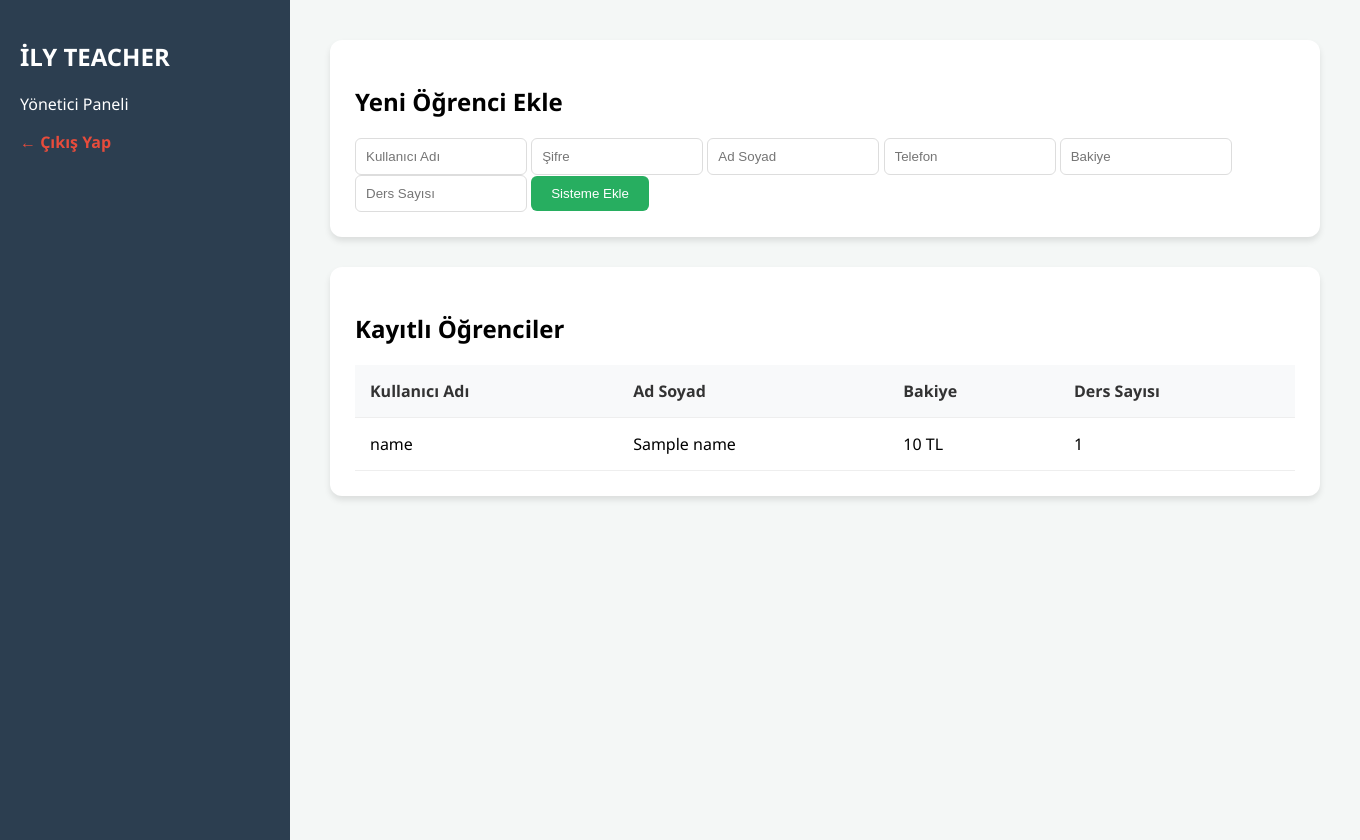
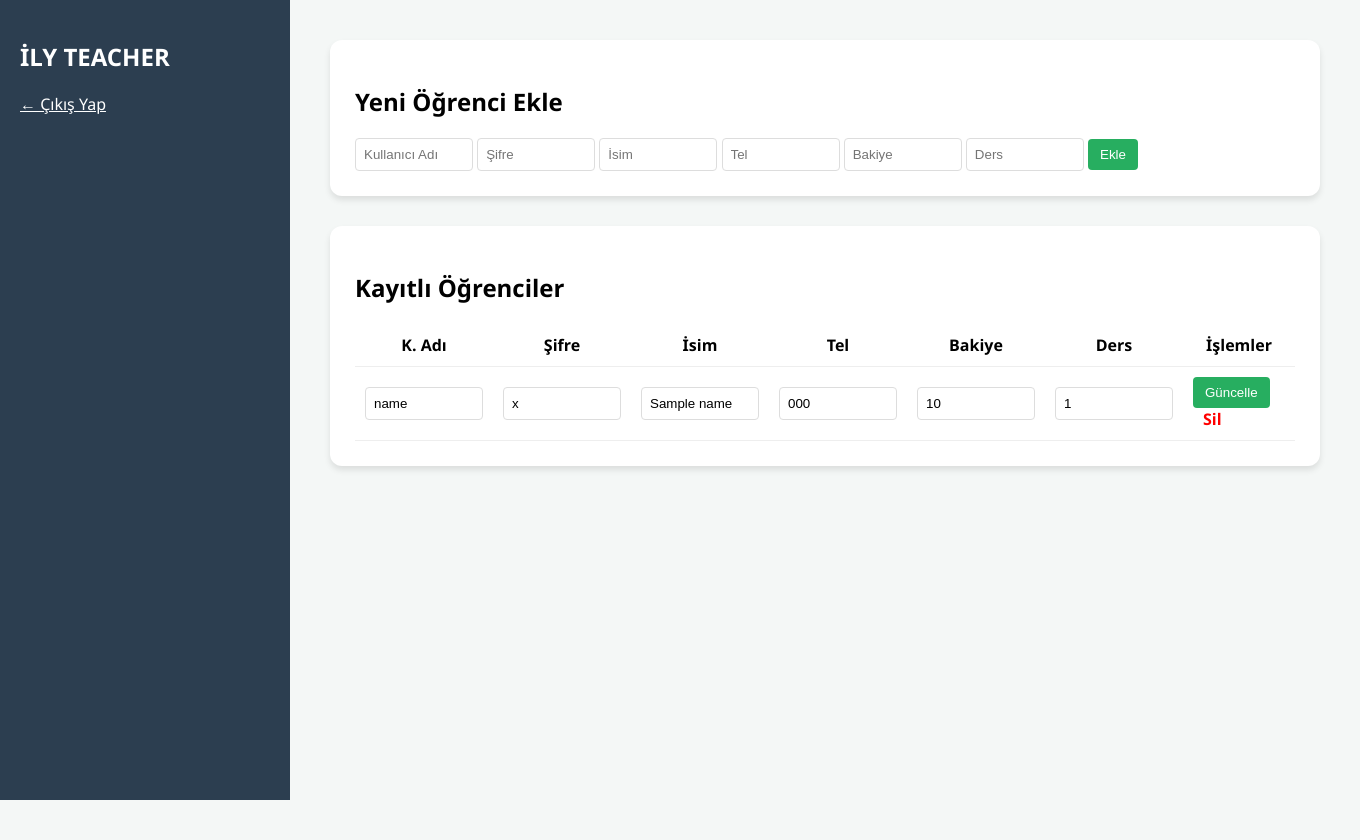
Before and after one commit to sintuvez31-web/ders-site, a Flask app: page /admin in a window 1360 px wide. After the commit the page ends 800 px from the top, so only its background shows below. Run offline with Flask 3, Linux system fonts and the light colour scheme; the visitor is signed in with stand-in values (Sample User, id 1); a database or web service that is not in the repository returns one stand-in record (values such as "Sample title"); data that the repository does not hold is empty.

Commit message:
Update admin.html

```diff
--- a/templates/admin.html
+++ b/templates/admin.html
@@ -2,66 +2,59 @@
 <html lang="tr">
 <head>
     <meta charset="UTF-8">
-    <meta name="viewport" content="width=device-width, initial-scale=1.0">
-    <title>İLY TEACHER Admin</title>
+    <title>İLY TEACHER - Yönetim Paneli</title>
     <style>
         body { font-family: 'Segoe UI', sans-serif; background: #f4f7f6; margin: 0; display: flex; }
-        .sidebar { width: 250px; background: #2c3e50; color: white; height: 100vh; padding: 20px; }
-        .main-content { flex: 1; padding: 40px; }
+        .sidebar { width: 250px; background: #2c3e50; color: white; height: 100vh; padding: 20px; position: fixed; }
+        .main-content { margin-left: 290px; padding: 40px; width: calc(100% - 290px); }
         .card { background: white; padding: 25px; border-radius: 12px; box-shadow: 0 4px 6px rgba(0,0,0,0.1); margin-bottom: 30px; }
-
-        input { padding: 10px; border: 1px solid #ddd; border-radius: 6px; width: 150px; }
-        button { padding: 10px 20px; background: #27ae60; color: white; border: none; border-radius: 6px; cursor: pointer; }
-
-        table { width: 100%; border-collapse: collapse; margin-top: 20px; }
-        th, td { padding: 15px; text-align: left; border-bottom: 1px solid #eee; }
-        th { background: #f8f9fa; color: #333; }
-
-        .logout-btn { color: #e74c3c; text-decoration: none; font-weight: bold; }
+        input { padding: 8px; border: 1px solid #ddd; border-radius: 4px; width: 100px; }
+        button { padding: 8px 12px; background: #27ae60; color: white; border: none; border-radius: 4px; cursor: pointer; }
+        table { width: 100%; border-collapse: collapse; }
+        th, td { padding: 10px; border-bottom: 1px solid #eee; }
+        .delete-btn { color: red; text-decoration: none; font-weight: bold; margin-left: 10px; }
     </style>
 </head>
 <body>
-
 <div class="sidebar">
     <h2>İLY TEACHER</h2>
-    <p>Yönetici Paneli</p>
-    <a href="/logout" class="logout-btn">← Çıkış Yap</a>
+    <a href="/logout" style="color:white;">← Çıkış Yap</a>
 </div>
-
 <div class="main-content">
     <div class="card">
         <h2>Yeni Öğrenci Ekle</h2>
         <form action="/add_student" method="POST">
             <input type="text" name="username" placeholder="Kullanıcı Adı" required>
             <input type="password" name="password" placeholder="Şifre" required>
-            <input type="text" name="name" placeholder="Ad Soyad" required>
-            <input type="text" name="phone" placeholder="Telefon">
-            <input type="number" name="balance" placeholder="Bakiye">
-            <input type="number" name="total_lessons" placeholder="Ders Sayısı">
-            <button type="submit">Sisteme Ekle</button>
+            <input type="text" name="name" placeholder="İsim" required>
+            <input type="text" name="phone" placeholder="Tel">
+            <input type="text" name="balance" placeholder="Bakiye">
+            <input type="text" name="total_lessons" placeholder="Ders">
+            <button type="submit">Ekle</button>
         </form>
     </div>
-
     <div class="card">
         <h2>Kayıtlı Öğrenciler</h2>
         <table>
-            <tr>
-                <th>Kullanıcı Adı</th>
-                <th>Ad Soyad</th>
-                <th>Bakiye</th>
-                <th>Ders Sayısı</th>
-            </tr>
+            <tr><th>K. Adı</th><th>Şifre</th><th>İsim</th><th>Tel</th><th>Bakiye</th><th>Ders</th><th>İşlemler</th></tr>
             {% for user, data in students.items() %}
-            <tr>
-                <td>{{ user }}</td>
-                <td>{{ data.name }}</td>
-                <td>{{ data.balance }} TL</td>
-                <td>{{ data.total_lessons }}</td>
-            </tr>
+            <form action="/update_student" method="POST">
+                <tr>
+                    <td><input type="text" name="username" value="{{ user }}" readonly></td>
+                    <td><input type="text" name="password" value="{{ data.password }}"></td>
+                    <td><input type="text" name="name" value="{{ data.name }}"></td>
+                    <td><input type="text" name="phone" value="{{ data.phone }}"></td>
+                    <td><input type="text" name="balance" value="{{ data.balance }}"></td>
+                    <td><input type="text" name="total_lessons" value="{{ data.total_lessons }}"></td>
+                    <td>
+                        <button type="submit">Güncelle</button>
+                        <a href="/delete_student/{{ user }}" class="delete-btn" onclick="return confirm('Silinsin mi?')">Sil</a>
+                    </td>
+                </tr>
+            </form>
             {% endfor %}
         </table>
     </div>
 </div>
-
 </body>
 </html>
```
